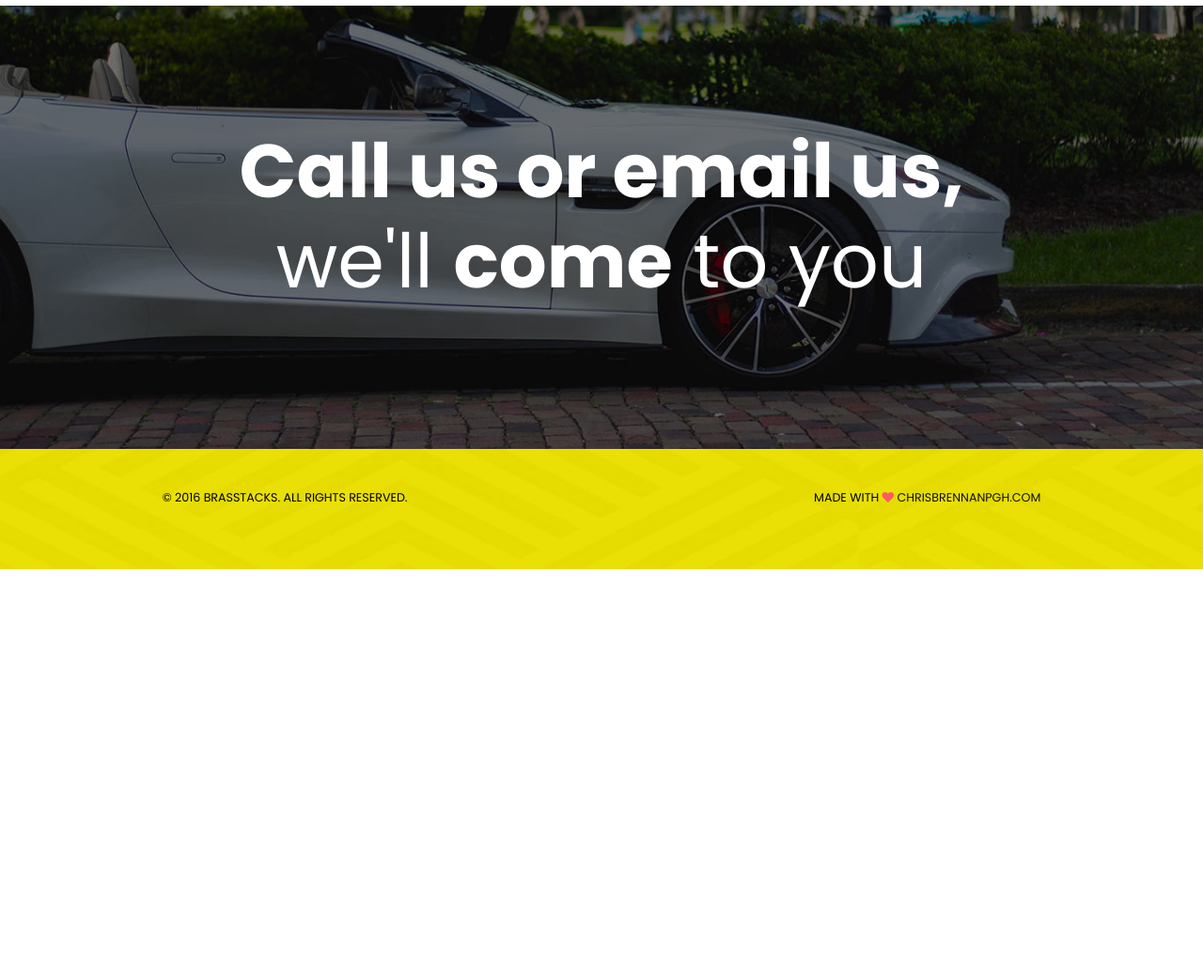
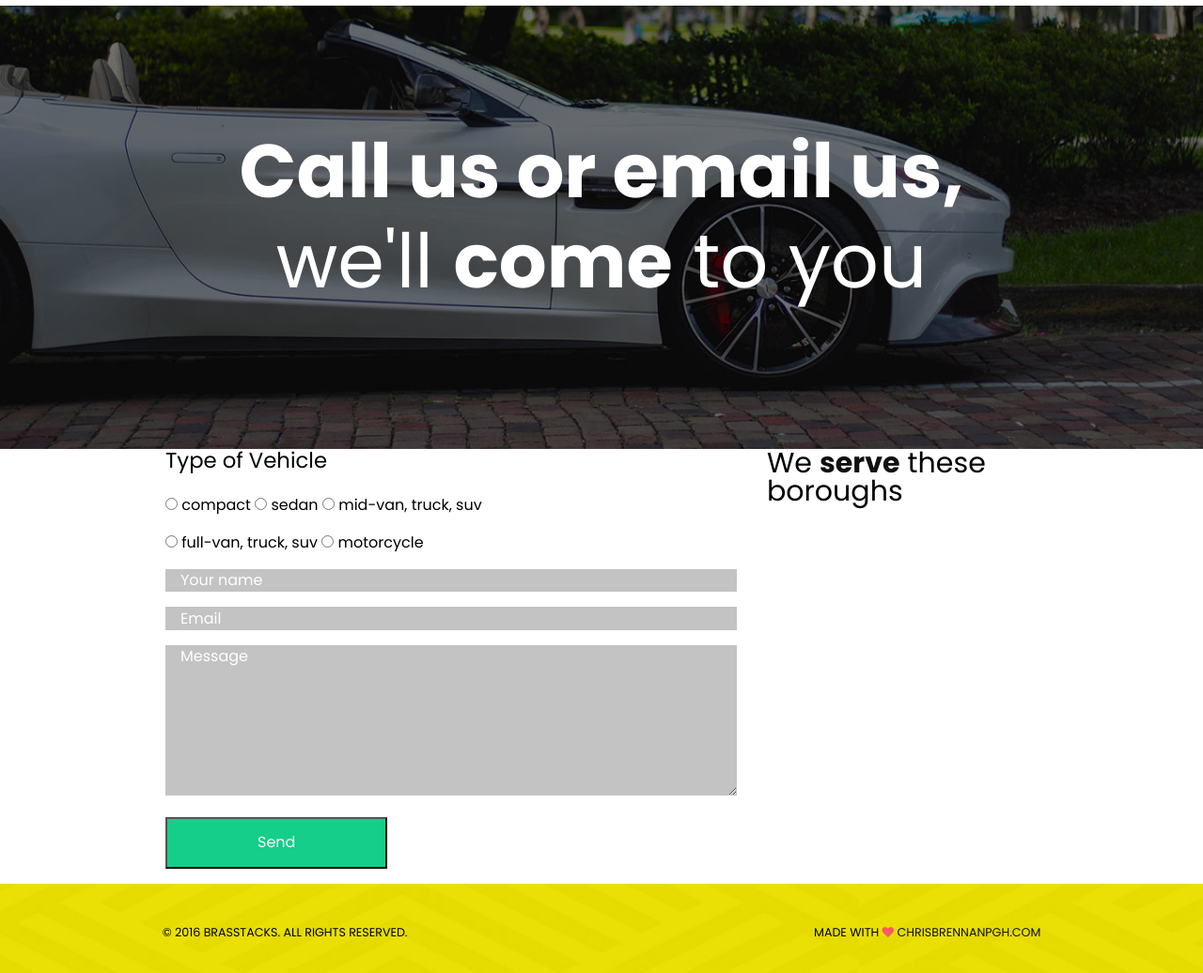
Before and after one commit to pizzapgh/brass-tacks-site, a plain HTML site: page contact.html in a window 1280 px wide. Shown: the part 64-1100 px from the top of the page at 94% size. Before the commit the page ends 800 px from the top, so only its background shows below. Drawn offline with nearby package versions, Linux system fonts and the light colour scheme.

Commit message:
Update contact page - html/css, create form and radio buttons
2 1/2

```diff
--- a/contact.html
+++ b/contact.html
@@ -47,7 +47,85 @@
 
 
 
-<main id="main-price">
+<main id="main-contact">
+  <div class="mobile grid">
+    <div class="unit unti-xs-1 unit-s-1 unit-m-1 unit-l-1 gutter">
+      <form class="" action="index.html" method="post">
+        <h2>Type of Vehicle</h2>
+        <div id="radios">
+          <div>
+            <input id="compact" type="radio" name="name">
+            <label for="compact">compact</label>
+            <input id="sedan" type="radio" name="name">
+            <label for="sedan">sedan</label>
+            <input id="mid-van, truck, su" type="radio" name="name">
+            <label for="mid-van, truck, suv">mid-van, truck, suv</label>
+          </div>
+          <div>
+            <input id="full-van, truck, suv" type="radio" name="name">
+            <label for="full-van, truck, suv">full-van, truck, suv</label>
+            <input id="motorcycle" type="radio" name="name">
+            <label for="motorcycle">motorcycle</label>
+          </div>
+        </div>
+
+        <div class="form-inputs">
+          <div>
+            <input type="name" id="name" placeholder="Your name">
+          </div>
+          <div>
+            <input type="email"  id="E-mail Address" placeholder="Email">
+          </div>
+          <div>
+            <textarea id="message" placeholder="Message"></textarea>
+          </div>
+          <button class="btn-s" type="submit" name="button">Send</button>
+      </div>
+    </form>
+    </div>
+  </div>
+
+  <div class="desktop grid">
+    <div class="unit unti-xs-2-3 unit-s-2-3 unit-m-2-3 unit-l-2-3 gutter">
+      <form class="" action="index.html" method="post">
+          <h3>Type of Vehicle</h3>
+        <div id="radios">
+          <div>
+            <input id="compact" type="radio" name="name">
+            <label for="compact">compact</label>
+            <input id="sedan" type="radio" name="name">
+            <label for="sedan">sedan</label>
+            <input id="mid-van, truck, su" type="radio" name="name">
+            <label for="mid-van, truck, suv">mid-van, truck, suv</label>
+          </div>
+          <div>
+            <input id="full-van, truck, suv" type="radio" name="name">
+            <label for="full-van, truck, suv">full-van, truck, suv</label>
+            <input id="motorcycle" type="radio" name="name">
+            <label for="motorcycle">motorcycle</label>
+          </div>
+        </div>
+
+        <div class="form-inputs">
+          <div>
+            <input type="name" id="name" placeholder="Your name">
+          </div>
+          <div>
+            <input type="email"  id="E-mail Address" placeholder="Email">
+          </div>
+          <div>
+            <textarea id="message" placeholder="Message"></textarea>
+          </div>
+          <button class="btn" type="submit" name="button">Send</button>
+      </div>
+    </form>
+    </div>
+
+    <div class="unit unit-xs-1-3 unit-1-3 unit-m-1-3 unit-l-1-3 gutter">
+      <h2 class="h2-m">We <span class="heavy-title-secondary">serve</span> these <br> boroughs</h2>
+    </div>
+  </div>
+  <!--- end contact --->
 
 </main>
 <!-- end main -->
--- a/css/theme.css
+++ b/css/theme.css
@@ -359,6 +359,48 @@ main h4{
 
 /* price style
 =================*/
+#main-contact form div{
+  margin-bottom:1em;
+}
+
+#main-contact .form-inputs input, select, textarea{
+  font-size:1em;
+  width:100%;
+  background:#c3c3c3;
+  padding:0.20em 1em;
+  border:none;
+}
+#radios label, input{
+  display:inline-block;
+}
+#main-contact textarea{
+  height:10em;
+}
+#main-contact button{
+  cursor:pointer;
+}
+#main-contact .btn{
+  padding:1em 6em;
+}
+#main-contact form div{
+  margin-bottom:1em;
+}
+#main-contact ::-webkit-input-placeholder { /* Chrome/Opera/Safari */
+  color: #fff;
+}
+#main-contact ::-moz-placeholder { /* Firefox 19+ */
+  color: #fff;
+}
+#main-contact :-ms-input-placeholder { /* IE 10+ */
+  color: #fff;
+}
+#main-contact :-moz-placeholder { /* Firefox 18- */
+  color: #fff;
+}
+
+
+/* main contact style
+=================*/
 
 footer .box{
   background: rgba(90, 90, 90, 0.5);
@@ -407,6 +449,9 @@ padding-right:1em;
 footer p{
   margin-bottom:0;
 }
+
+
+
 
 
 /* footer style
```
Also changed, not shown: images/radio-check.png (added).
